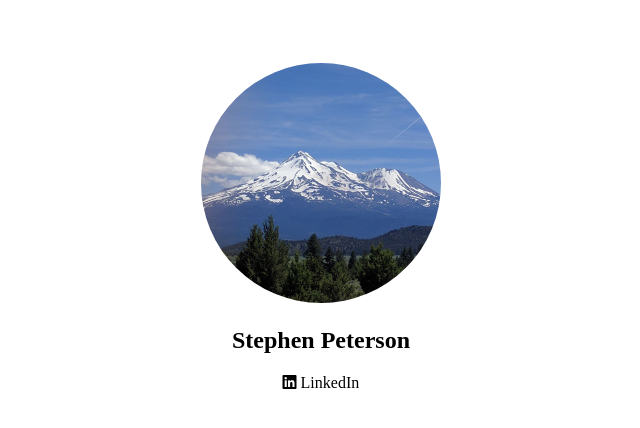
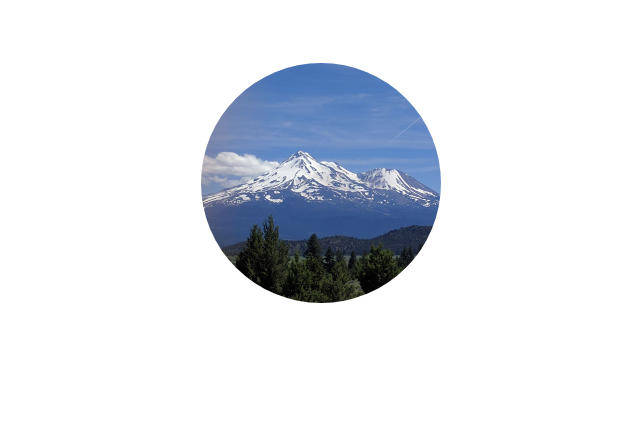
Before and after one commit to AnErrantRake/anerrantrake.github.io, a plain HTML site: page index.html in a window 1280 px wide. Shown: the whole page, without its empty margins (319-959 px from the left). Drawn offline with Linux system fonts and the light colour scheme.

Commit message:
Update index.html

```diff
--- a/index.html
+++ b/index.html
@@ -7,7 +7,6 @@
 
   <title>Home - AnErrantRake</title>
   <meta name="description" content="Home - AnErrantRake">
-  <meta name="author" content="Stephen Peterson">
   <link rel="stylesheet" href="css/fontawesome.min.css">
   <link rel="stylesheet" href="css/brands.min.css">
 
@@ -19,23 +18,6 @@
   <main class="content-center">
     <section class="inline-block">
       <img class="shape-circle" src="images/profile.jpg">
-      <h1>Stephen Peterson</h1>
-      <ul class="list-style-none">
-        <li>
-          <a href="https://www.linkedin.com/in/anerrantrake/"><i class="fab fa-linkedin"></i> LinkedIn</a>
-        </li>
-<!--
-        <li>
-          <a href="https://angel.co/anerrantrake"><i class="fab fa-angellist"></i> AngelList</a>
-        </li>
-        <li>
-          <a href="https://github.com/AnErrantRake/"><i class="fab fa-github"></i> GitHub</a>
-        </li>
-        <li>
-          <a href="https://medium.com/@anerrantrake"><i class="fab fa-medium"></i> Medium</a>
-        </li>
--->
-      </ul>
     </section>
   </main>
 </body>
```
